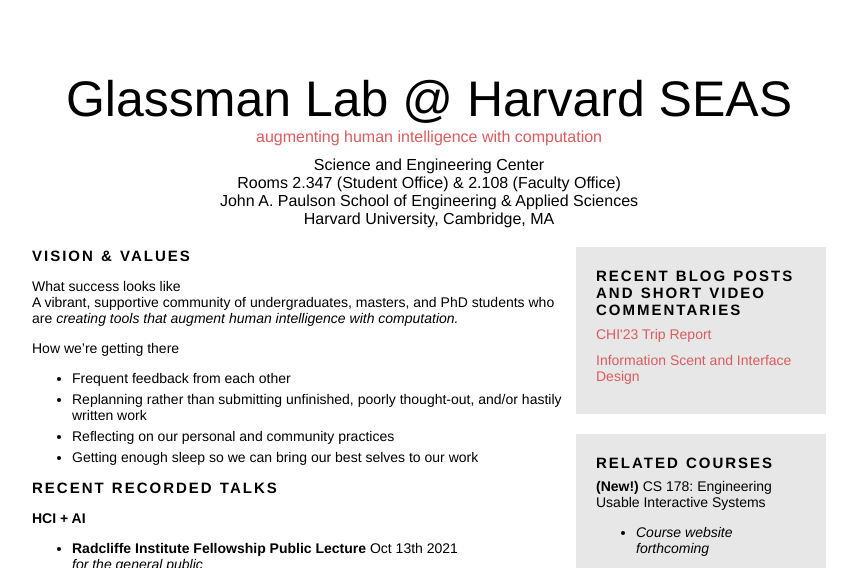
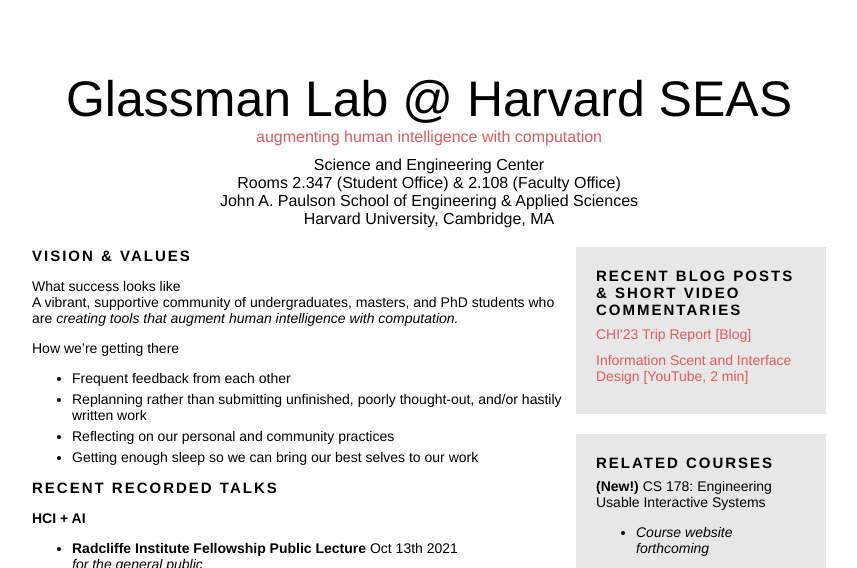
Before and after one commit to eglassman/eglassman.github.io, a Jekyll site: the page built from index.html, in a window 1280 px wide and 900 px high, cut to the strip 0-568 px from the top of the window. Shown: the whole strip, without its empty margins (211-1068 px from the left). Built offline with Jekyll 4.4.1, drawn with Linux system fonts in a browser that asks for light colours.

Commit message:
added more description

```diff
--- a/index.html
+++ b/index.html
@@ -320,12 +320,12 @@
 
     <div class="box">
       <div class="header lead">
-      Recent Blog posts and Short Video Commentaries
+      Recent blog posts & short video commentaries
       </div>
 
       <div class="margin-bottom">
         <div class="slightlybold">
-          <a href="/blog/chi23.html">CHI'23 Trip Report</a>
+          <a href="/blog/chi23.html">CHI'23 Trip Report [Blog]</a>
         </div>
         <!-- <div>
           Google, author of <a href="https://mitpress.mit.edu/books/joy-search">The Joy of Search</a>
@@ -334,7 +334,7 @@
 
       <div class="margin-bottom">
         <div class="slightlybold">
-          <a href="https://youtu.be/CWosJGKiZDo">Information Scent and Interface Design</a>
+          <a href="https://youtu.be/CWosJGKiZDo">Information Scent and Interface Design [YouTube, 2 min]</a>
         </div>
         <!-- <div>
           Google, author of <a href="https://mitpress.mit.edu/books/joy-search">The Joy of Search</a>
```
